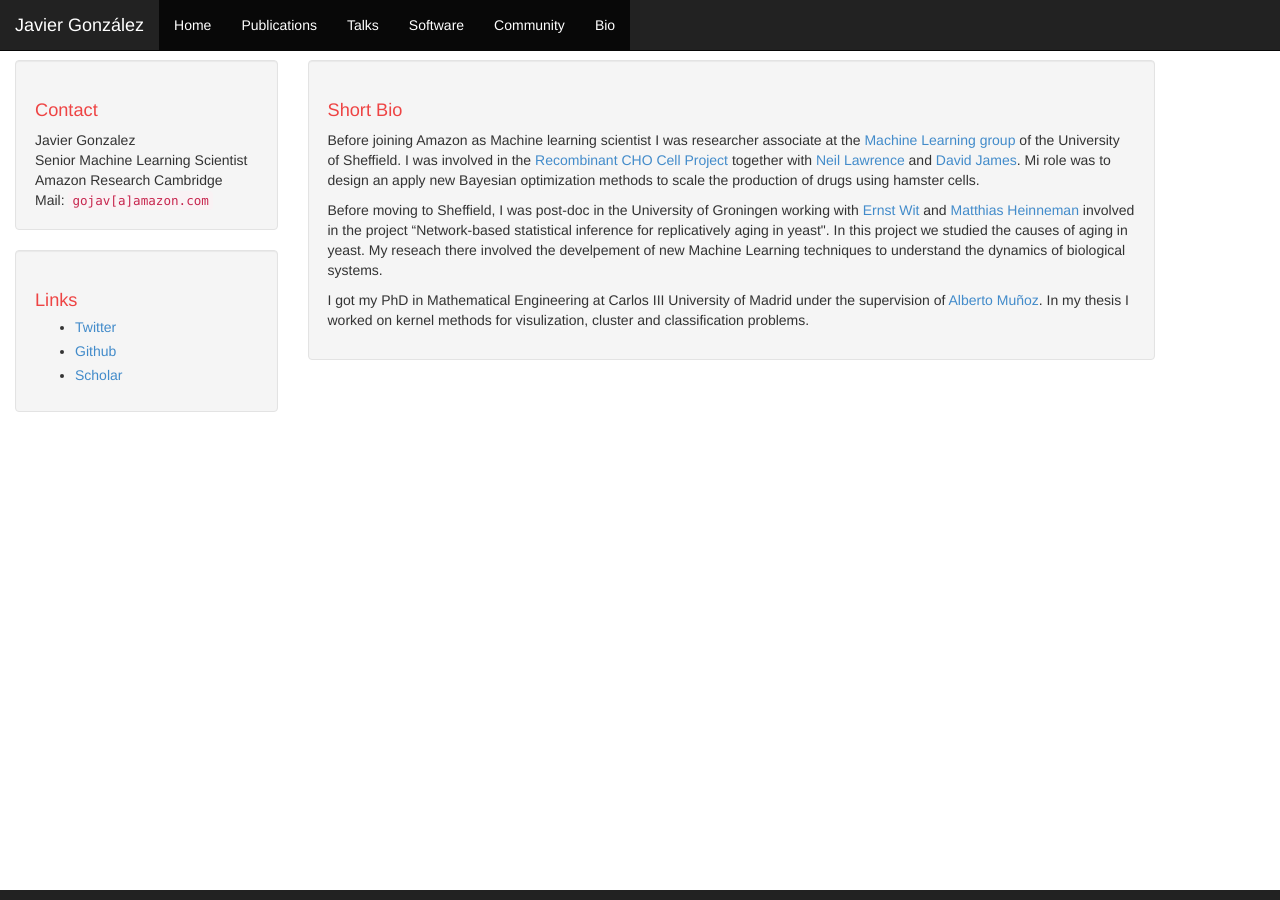
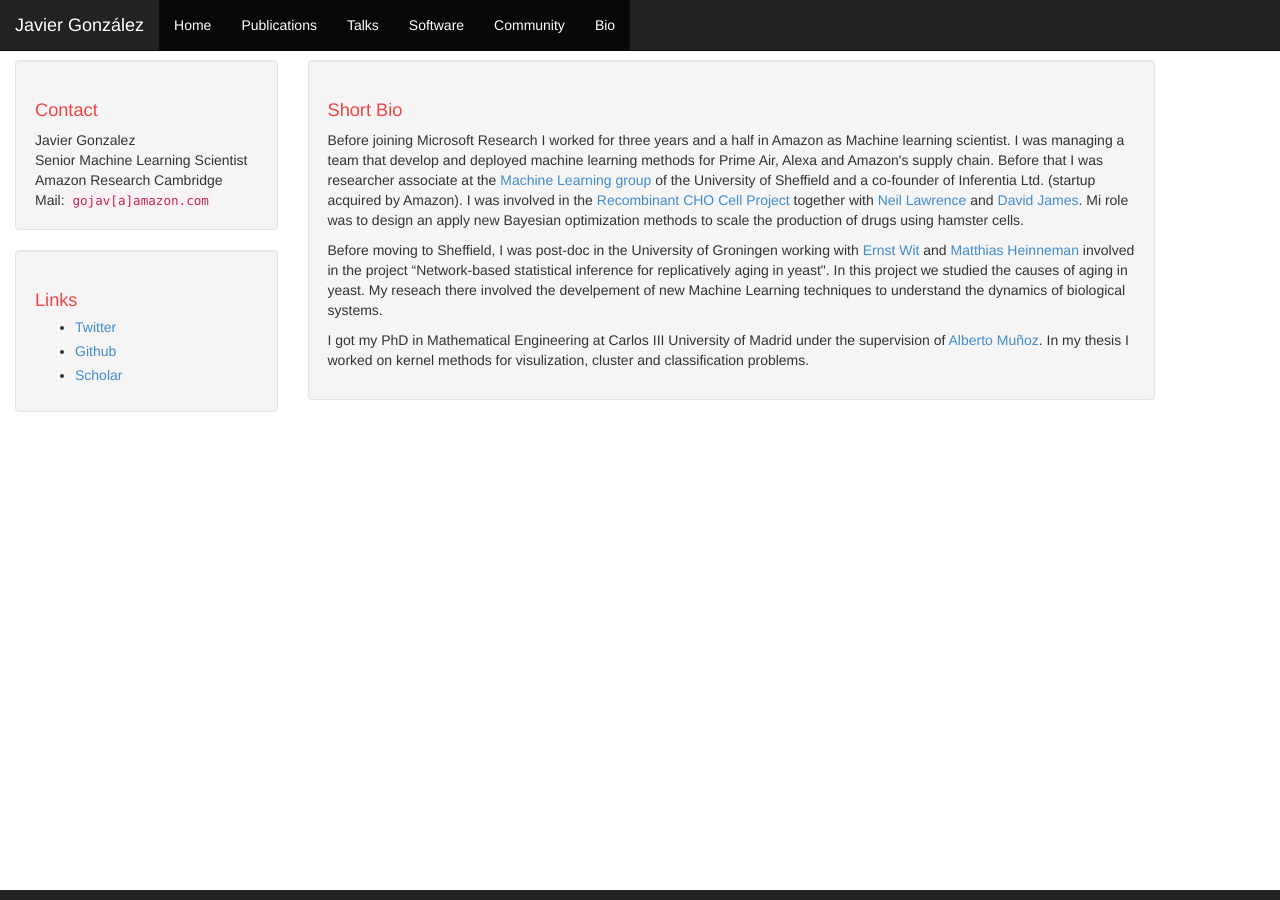
Before and after one commit to javiergonzalezh/javiergonzalezh.github.io, a Jekyll site: the page built from bio.html, in a window 1280 px wide. Built offline with Jekyll 4.4.1, drawn with Linux system fonts in a browser that asks for light colours.

Commit message:
Update bio.html

```diff
--- a/bio.html
+++ b/bio.html
@@ -5,8 +5,9 @@ layout: default
 <div class="well">
 <h1> Short Bio</h1>
 
-<p> Before joining Amazon as Machine learning scientist I was researcher associate at the
-    <a href="http://ml.dcs.shef.ac.uk/sitran/"> Machine Learning group </a> of the University of Sheffield.
+<p> Before joining Microsoft Research I worked for three years and a half in Amazon as Machine learning scientist. I was managing a
+    team that develop and deployed machine learning methods for Prime Air, Alexa and Amazon's supply chain. Before that I was researcher associate at the
+    <a href="http://ml.dcs.shef.ac.uk/sitran/"> Machine Learning group </a> of the University of Sheffield and a co-founder of Inferentia Ltd. (startup acquired by Amazon).
     I was involved in the <a href=" http://www.bbsrc.ac.uk/pa/grants/AwardDetails.aspx?FundingReference=BB/K011197/1 ">Recombinant CHO
         Cell Project</a> together with <a href=" http://staffwww.dcs.shef.ac.uk/people/N.Lawrence/ ">Neil Lawrence</a> and
     <a href=" http://www.shef.ac.uk/chelsi/profiles/james ">David James</a>. Mi role was to design an apply new Bayesian
```
